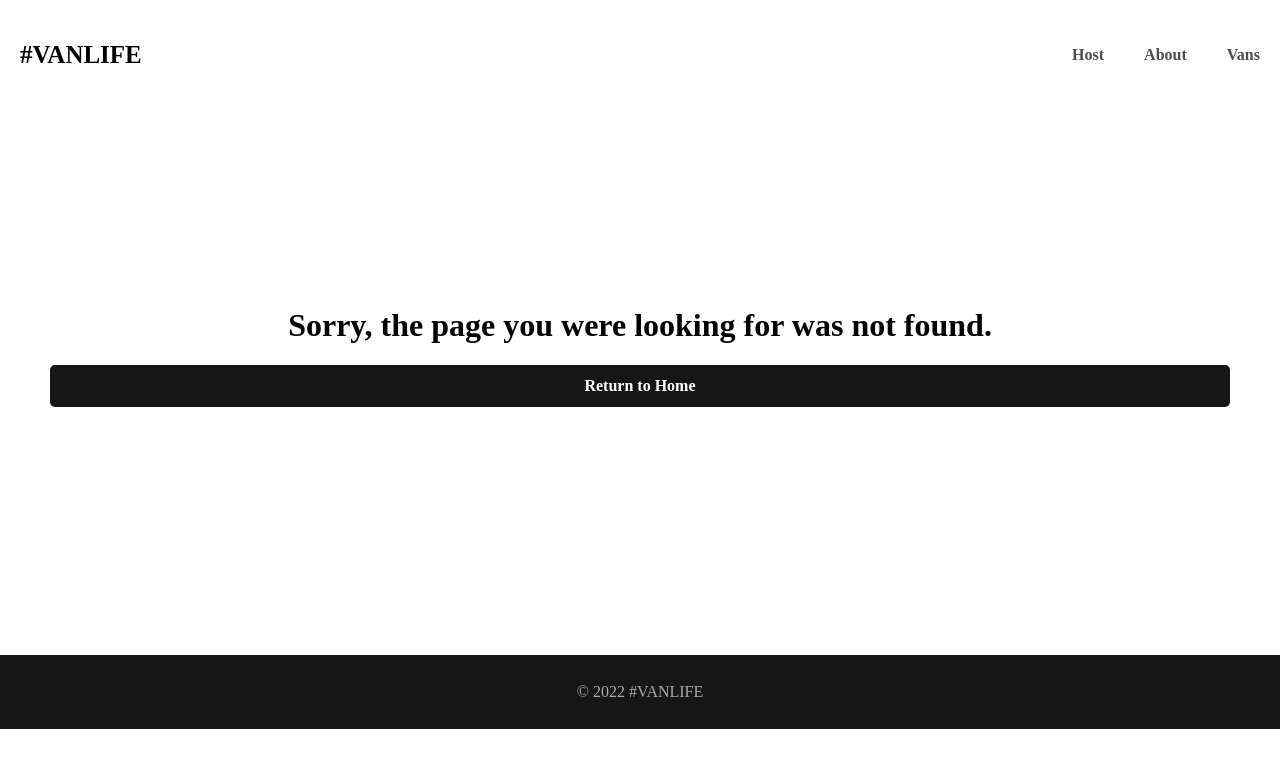
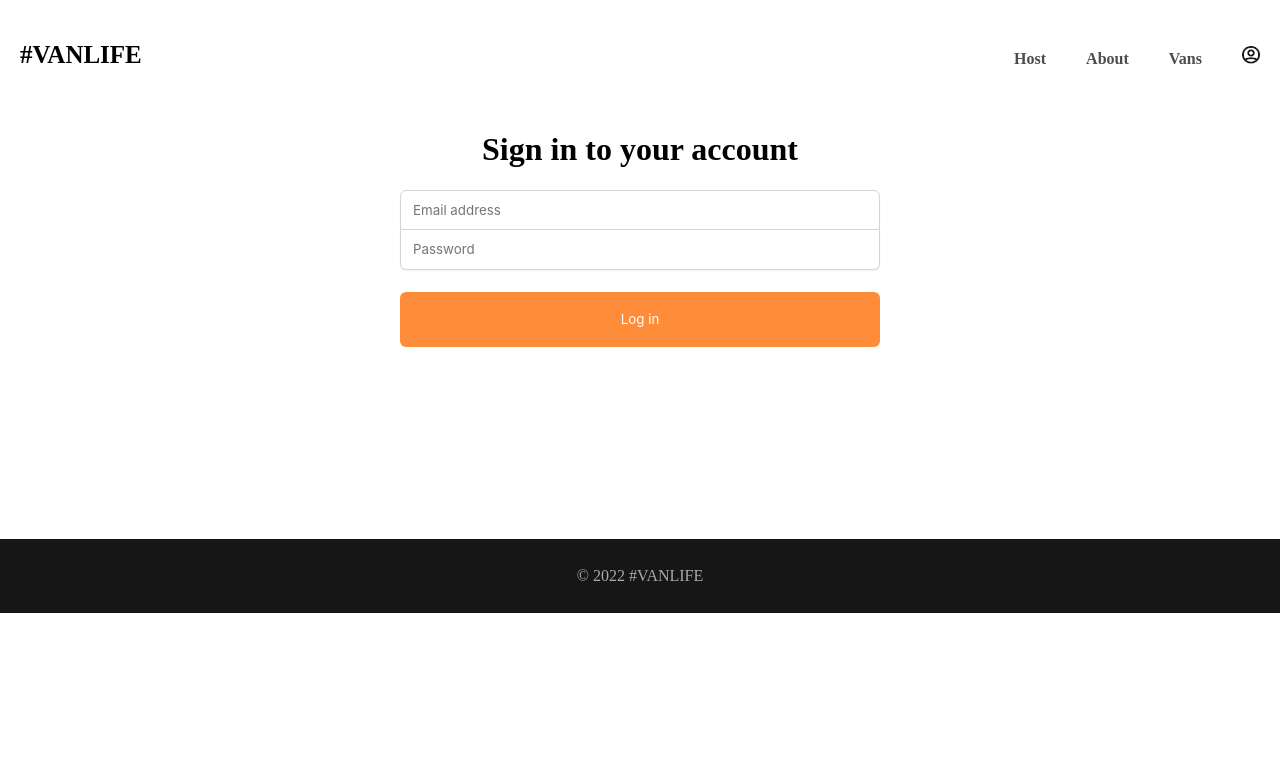
Before and after one commit to Hira-Haider-46/VanLife-React-Project, a React (Vite) app: page /login in a window 1280 px wide. Before the commit this address had no page. Shown: the top 768 px of the page. Built offline with nearby package versions, Linux system fonts and the light colour scheme; what miragejs would draw is missing.

Commit message:
login page added

```diff
--- a/src/App.jsx
+++ b/src/App.jsx
@@ -12,6 +12,7 @@ import HostVanDetails from './pages/Host/HostVanDetails.jsx';
 import HostVanInfo from './pages/Host/HostVanInfo.jsx';
 import HostVanPricing from './pages/Host/HostVanPricing.jsx';
 import HostVanPhotos from './pages/Host/HostVanPhotos.jsx';
+import Login from './pages/Login';
 import NotFound from './pages/NotFound';
 import Layout from './components/Layout';
 import HostLayout from './components/HostLayout';
@@ -27,6 +28,7 @@ export default function App() {
           <Route path="about" element={<About />} />
           <Route path="vans" element={<Vans />} />
           <Route path="vans/:id" element={<VanDetails />} />
+          <Route path="login" element={<Login />} />
 
           <Route path="host" element={<HostLayout />}>
             <Route index element={<Dashboard />} />
--- a/src/components/Header/Header.css
+++ b/src/components/Header/Header.css
@@ -30,3 +30,13 @@ a.active-link {
     text-decoration: underline;
     color: #161616;
 }
+
+header .login-icon {
+    height: 18px;
+    width: 18px;
+}
+
+header .login-link {
+    display: inline-flex;
+    align-items: center;
+}
--- a/src/components/Header/Header.jsx
+++ b/src/components/Header/Header.jsx
@@ -1,5 +1,6 @@
 import React from 'react';
 import { NavLink, Link } from 'react-router-dom';
+import logo from '../../assets/images/avatar-icon.png';
 import './Header.css';
 
 function Header() {
@@ -13,9 +14,15 @@ return (
         <header>
             <Link className="site-logo" to="/">#VanLife</Link>
             <nav>
-            <NavLink to="/host" className={({isActive}) => isActive ? "active-link" : null}>Host</NavLink>
-            <NavLink to="/about" className={({isActive}) => isActive ? "active-link" : null}>About</NavLink>
-            <NavLink to="/vans" className={({isActive}) => isActive ? "active-link" : null}>Vans</NavLink>
+                <NavLink to="/host" className={({ isActive }) => isActive ? "active-link" : null}>Host</NavLink>
+                <NavLink to="/about" className={({ isActive }) => isActive ? "active-link" : null}>About</NavLink>
+                <NavLink to="/vans" className={({ isActive }) => isActive ? "active-link" : null}>Vans</NavLink>
+                <Link to="login" className="login-link">
+                    <img
+                        src={logo}
+                        className="login-icon"
+                    />
+                </Link>
             </nav>
         </header>
     )
--- /dev/null
+++ b/src/pages/Login/Login.css
@@ -0,0 +1,46 @@
+.login-container {
+    display: flex;
+    flex-direction: column;
+    align-items: center;
+    padding-inline: 30px;
+    margin-bottom: 12em;
+}
+
+.login-form {
+    display: flex;
+    flex-direction: column;
+    width: 100%;
+    max-width: 480px;
+}
+
+.login-form>input {
+    border: 1px solid rgba(209, 213, 219);
+    height: 40px;
+    text-indent: 10px;
+    font-family: "Inter", sans-serif;
+    box-shadow: 0px 1px 2px rgba(0, 0, 0, 0.05);
+    font-weight: 400;
+}
+
+.login-form>input:focus {
+    outline: none;
+}
+
+.login-form>input:first-of-type {
+    border-radius: 6px 6px 0px 0px;
+}
+
+.login-form>input:last-of-type {
+    border-radius: 0px 0px 6px 6px;
+    border-top: none;
+}
+
+.login-form>button {
+    background-color: #FF8C38;
+    border: none;
+    border-radius: 6px;
+    height: 55px;
+    margin-top: 22px;
+    color: white;
+    font-family: "Inter", sans-serif;
+}
--- /dev/null
+++ b/src/pages/Login/Login.jsx
@@ -0,0 +1,44 @@
+import React from 'react'
+import { useNavigate } from "react-router-dom";
+import './Login.css';
+
+export default function Login() {
+    const [loginFormData, setLoginFormData] = React.useState({ email: "", password: "" })
+
+    function handleSubmit(e) {
+        e.preventDefault()
+        console.log(loginFormData)
+    }
+
+    function handleChange(e) {
+        const { name, value } = e.target
+        setLoginFormData(prev => ({
+            ...prev,
+            [name]: value
+        }))
+    }
+
+    return (
+        <div className="login-container">
+            <h1>Sign in to your account</h1>
+            <form onSubmit={handleSubmit} className="login-form">
+                <input
+                    name="email"
+                    onChange={handleChange}
+                    type="email"
+                    placeholder="Email address"
+                    value={loginFormData.email}
+                />
+                <input
+                    name="password"
+                    onChange={handleChange}
+                    type="password"
+                    placeholder="Password"
+                    value={loginFormData.password}
+                />
+                <button>Log in</button>
+            </form>
+        </div>
+    )
+
+}
--- /dev/null
+++ b/src/pages/Login/index.js
@@ -0,0 +1,3 @@
+import Login from "./Login";
+
+export default Login;
```
Also changed, not shown: src/assets/images/avatar-icon.png (added). Lines whose indentation alone changed are shown as unchanged.
